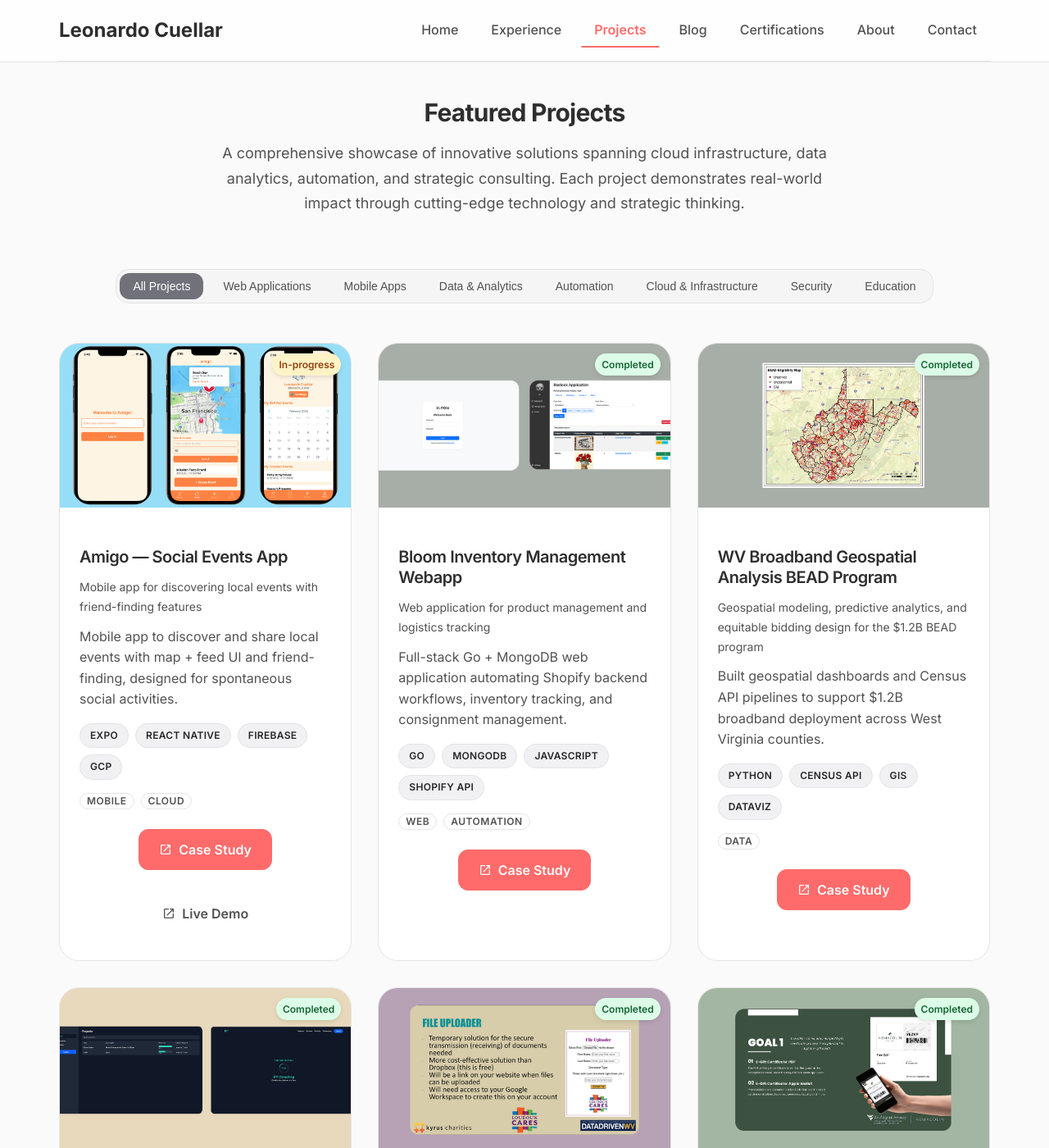
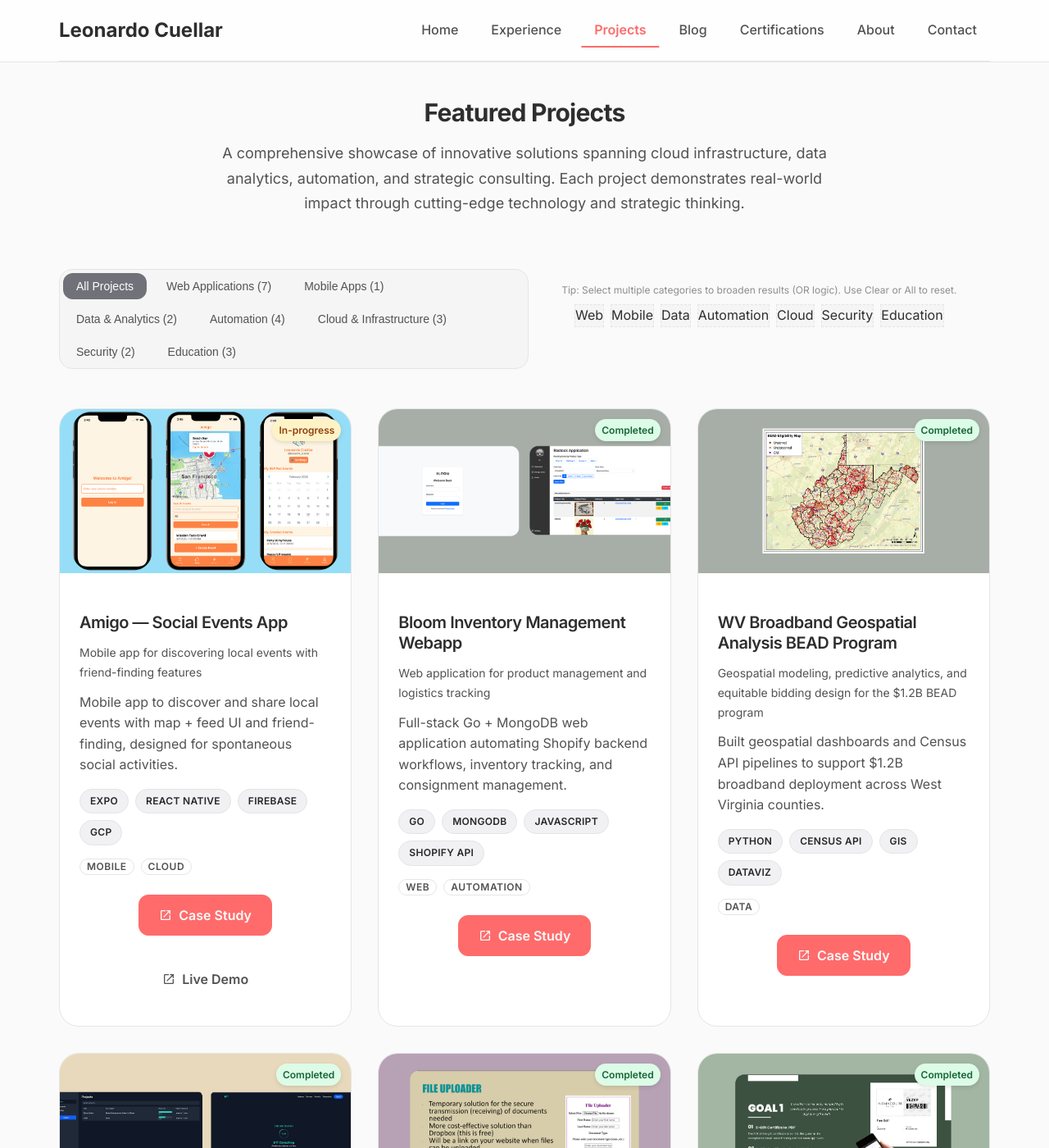
Before and after one commit to leonardocuellargold/leonardocuellargold.github.io, a Jekyll site: the page built from pages/projects.md, in a window 1280 px wide and 1400 px high. Shown: the whole window at 82% size. Built offline with Jekyll 4.4.1, drawn with Linux system fonts in a browser that asks for light colours; part of the change alters nothing that is shown.

```diff
--- a/pages/projects.md
+++ b/pages/projects.md
@@ -27,6 +27,19 @@ permalink: /projects/
       <button class="category-filter" data-category="cloud">Cloud & Infrastructure</button>
       <button class="category-filter" data-category="security">Security</button>
       <button class="category-filter" data-category="education">Education</button>
+      <button class="category-filter clear-filters" data-action="clear" style="display:none;">Clear</button>
+    </div>
+    <div class="category-legend">
+      <span class="legend-label">Tip: Select multiple categories to broaden results (OR logic). Use Clear or All to reset.</span>
+      <div class="legend-chips">
+        <span class="cat-chip legend" data-cat="web">Web</span>
+        <span class="cat-chip legend" data-cat="mobile">Mobile</span>
+        <span class="cat-chip legend" data-cat="data">Data</span>
+        <span class="cat-chip legend" data-cat="automation">Automation</span>
+        <span class="cat-chip legend" data-cat="cloud">Cloud</span>
+        <span class="cat-chip legend" data-cat="security">Security</span>
+        <span class="cat-chip legend" data-cat="education">Education</span>
+      </div>
     </div>
   </div>
 
@@ -187,6 +200,7 @@ permalink: /projects/
   padding: var(--space-1);
   border-radius: var(--radius-xl);
   border: 1px solid var(--border-primary);
+  flex-wrap: wrap;
 }
 
 .category-filter {
@@ -309,6 +323,43 @@ permalink: /projects/
   font-weight: 600;
 }
 
+.category-legend {
+  width: 100%;
+  margin-top: var(--space-4);
+  text-align: center;
+  display: flex;
+  flex-direction: column;
+  gap: var(--space-2);
+}
+
+.category-legend .legend-label {
+  font-size: var(--text-xs);
+  color: var(--text-tertiary, var(--text-secondary));
+  opacity: 0.8;
+}
+
+.legend-chips {
+  display: flex;
+  gap: var(--space-2);
+  flex-wrap: wrap;
+  justify-content: center;
+}
+
+.cat-chip.legend {
+  background: var(--bg-secondary);
+  border: 1px dashed var(--border-primary);
+  cursor: default;
+}
+
+.category-filter.clear-filters {
+  background: var(--danger-50, #fee2e2);
+  color: var(--danger-700, #991b1b);
+}
+.category-filter.clear-filters:hover {
+  background: var(--danger-100, #fecaca);
+  color: var(--danger-800, #7f1d1d);
+}
+
 .cta-section {
   margin-top: var(--space-20);
 }
@@ -334,35 +385,78 @@ permalink: /projects/
 document.addEventListener('DOMContentLoaded', function() {
   const filterButtons = document.querySelectorAll('.category-filter');
   const projectCards = document.querySelectorAll('.project-card');
+  const clearButton = document.querySelector('.category-filter.clear-filters');
+  const allButton = document.querySelector('.category-filter[data-category="all"]');
+  const categoryButtons = Array.from(filterButtons).filter(b => b.dataset.category && b.dataset.category !== 'all');
+  const counts = {}; // total counts per category
+
+  // Precompute counts
+  projectCards.forEach(card => {
+    (card.dataset.category || '').split(/\s+/).filter(Boolean).forEach(tok => {
+      counts[tok] = (counts[tok] || 0) + 1;
+    });
+  });
+  // Append counts to button labels
+  categoryButtons.forEach(btn => {
+    const cat = btn.dataset.category;
+    if (counts[cat]) {
+      btn.innerHTML = btn.textContent + ` <span class="count">(${counts[cat]})`;
+    }
+  });
+
+  function applyFilter() {
+    const activeCats = categoryButtons
+      .filter(b => b.classList.contains('active'))
+      .map(b => b.dataset.category);
+
+    const useAll = activeCats.length === 0;
+    // Manage All button state
+    if (useAll) {
+      allButton.classList.add('active');
+      clearButton.style.display = 'none';
+    } else {
+      allButton.classList.remove('active');
+      clearButton.style.display = 'inline-block';
+    }
+
+    projectCards.forEach(card => {
+      const tokens = (card.dataset.category || '').split(/\s+/).filter(Boolean);
+      const match = useAll || tokens.some(t => activeCats.includes(t)); // OR logic
+      if (match) {
+        if (card.style.display === 'none') {
+          card.style.display = 'block';
+          requestAnimationFrame(() => {
+            card.style.opacity = '0';
+            card.style.transition = 'opacity 0.25s ease';
+            requestAnimationFrame(() => { card.style.opacity = '1'; });
+          });
+        }
+      } else {
+        card.style.display = 'none';
+      }
+    });
+  }
 
   filterButtons.forEach(button => {
     button.addEventListener('click', function() {
-      const targetCategory = this.dataset.category;
-
-      // Update active filter button
-      filterButtons.forEach(btn => btn.classList.remove('active'));
-      this.classList.add('active');
-
-      // Filter project cards (supports multi-category tokens)
-      projectCards.forEach(card => {
-        const raw = card.dataset.category || '';
-        const tokens = raw.split(/\s+/).filter(Boolean);
-        const match = targetCategory === 'all' || tokens.includes(targetCategory);
-        if (match) {
-          if (card.style.display === 'none') {
-            card.style.display = 'block';
-            requestAnimationFrame(() => {
-              card.style.opacity = '0';
-              card.style.transition = 'opacity 0.25s ease';
-              requestAnimationFrame(() => { card.style.opacity = '1'; });
-            });
-          }
-        } else {
-          card.style.display = 'none';
-        }
-      });
+      if (this.dataset.action === 'clear') {
+        categoryButtons.forEach(b => b.classList.remove('active'));
+        applyFilter();
+        return;
+      }
+      const cat = this.dataset.category;
+      if (cat === 'all') {
+        categoryButtons.forEach(b => b.classList.remove('active'));
+        applyFilter();
+        return;
+      }
+      // Toggle state
+      this.classList.toggle('active');
+      applyFilter();
     });
   });
+
+  applyFilter();
 
   // Render category chips client-side (keeps Liquid simpler)
   projectCards.forEach(card => {
```
